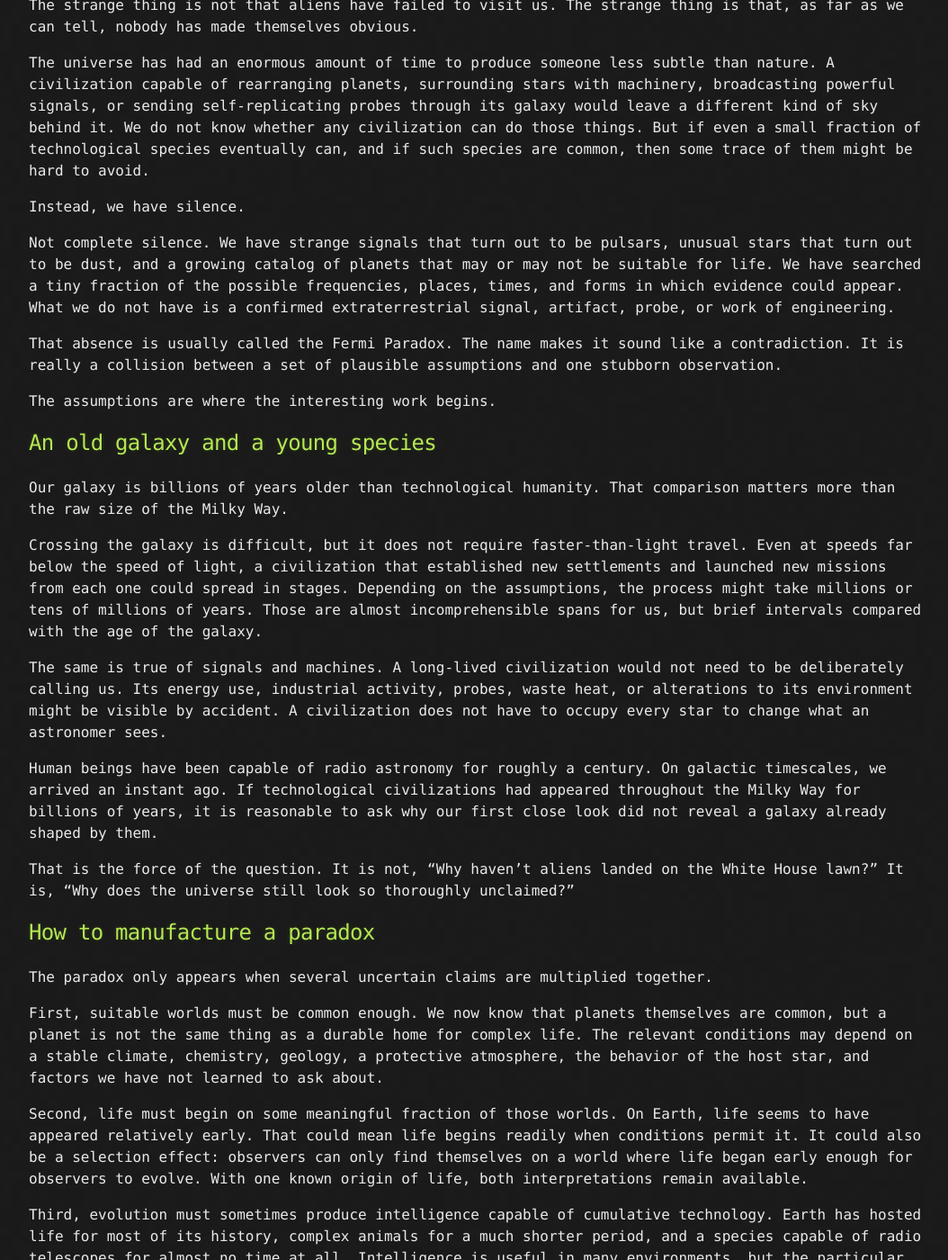
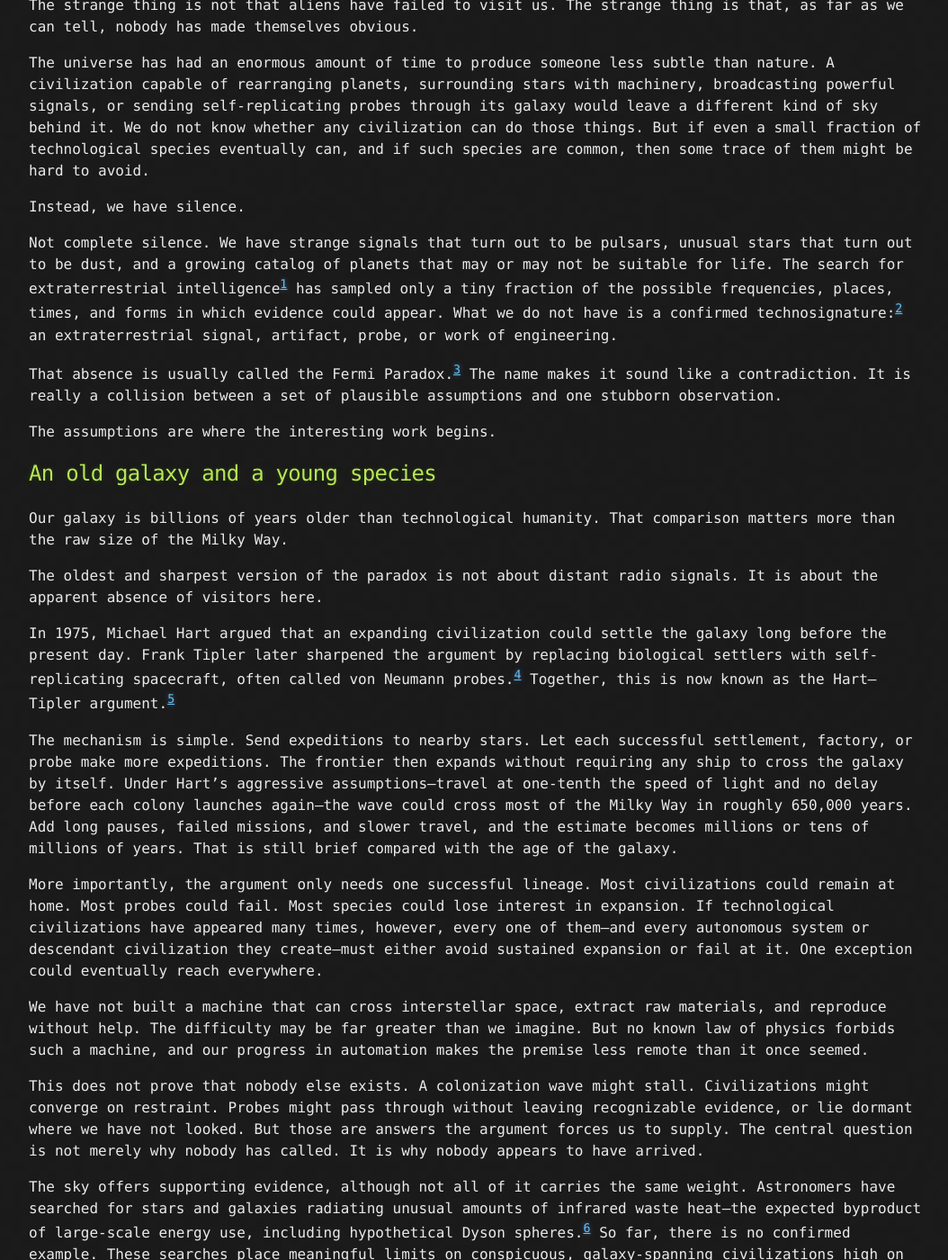
Before and after one commit to Soft-wa-re/simulationist.church, a Jekyll site: the page built from _posts/2026-08-16-where-is-everybody.md, in a window 1280 px wide and 1400 px high, scrolled down 244 px. Shown: the whole window at 90% size, without its empty margins (108-1162 px from the left). Built offline with Jekyll 4.4.1, drawn with Linux system fonts in a browser that asks for light colours; some of the changed text lies outside the part shown.

Commit message:
Hart-Tipler Argument

```diff
--- a/_posts/2026-08-16-where-is-everybody.md
+++ b/_posts/2026-08-16-where-is-everybody.md
@@ -9,9 +9,9 @@ The universe has had an enormous amount of time to produce someone less subtle t
 
 Instead, we have silence.
 
-Not complete silence. We have strange signals that turn out to be pulsars, unusual stars that turn out to be dust, and a growing catalog of planets that may or may not be suitable for life. We have searched a tiny fraction of the possible frequencies, places, times, and forms in which evidence could appear. What we do not have is a confirmed extraterrestrial signal, artifact, probe, or work of engineering.
+Not complete silence. We have strange signals that turn out to be pulsars, unusual stars that turn out to be dust, and a growing catalog of planets that may or may not be suitable for life. The search for extraterrestrial intelligence[^seti] has sampled only a tiny fraction of the possible frequencies, places, times, and forms in which evidence could appear. What we do not have is a confirmed technosignature:[^technosignature] an extraterrestrial signal, artifact, probe, or work of engineering.
 
-That absence is usually called the Fermi Paradox. The name makes it sound like a contradiction. It is really a collision between a set of plausible assumptions and one stubborn observation.
+That absence is usually called the Fermi Paradox.[^fermi-paradox] The name makes it sound like a contradiction. It is really a collision between a set of plausible assumptions and one stubborn observation.
 
 The assumptions are where the interesting work begins.
 
@@ -19,25 +19,35 @@ The assumptions are where the interesting work begins.
 
 Our galaxy is billions of years older than technological humanity. That comparison matters more than the raw size of the Milky Way.
 
-Crossing the galaxy is difficult, but it does not require faster-than-light travel. Even at speeds far below the speed of light, a civilization that established new settlements and launched new missions from each one could spread in stages. Depending on the assumptions, the process might take millions or tens of millions of years. Those are almost incomprehensible spans for us, but brief intervals compared with the age of the galaxy.
+The oldest and sharpest version of the paradox is not about distant radio signals. It is about the apparent absence of visitors here.
 
-The same is true of signals and machines. A long-lived civilization would not need to be deliberately calling us. Its energy use, industrial activity, probes, waste heat, or alterations to its environment might be visible by accident. A civilization does not have to occupy every star to change what an astronomer sees.
+In 1975, Michael Hart argued that an expanding civilization could settle the galaxy long before the present day. Frank Tipler later sharpened the argument by replacing biological settlers with self-replicating spacecraft, often called von Neumann probes.[^self-replicating-spacecraft] Together, this is now known as the Hart–Tipler argument.[^hart-tipler]
 
-Human beings have been capable of radio astronomy for roughly a century. On galactic timescales, we arrived an instant ago. If technological civilizations had appeared throughout the Milky Way for billions of years, it is reasonable to ask why our first close look did not reveal a galaxy already shaped by them.
+The mechanism is simple. Send expeditions to nearby stars. Let each successful settlement, factory, or probe make more expeditions. The frontier then expands without requiring any ship to cross the galaxy by itself. Under Hart's aggressive assumptions—travel at one-tenth the speed of light and no delay before each colony launches again—the wave could cross most of the Milky Way in roughly 650,000 years. Add long pauses, failed missions, and slower travel, and the estimate becomes millions or tens of millions of years. That is still brief compared with the age of the galaxy.
 
-That is the force of the question. It is not, “Why haven't aliens landed on the White House lawn?” It is, “Why does the universe still look so thoroughly unclaimed?”
+More importantly, the argument only needs one successful lineage. Most civilizations could remain at home. Most probes could fail. Most species could lose interest in expansion. If technological civilizations have appeared many times, however, every one of them—and every autonomous system or descendant civilization they create—must either avoid sustained expansion or fail at it. One exception could eventually reach everywhere.
+
+We have not built a machine that can cross interstellar space, extract raw materials, and reproduce without help. The difficulty may be far greater than we imagine. But no known law of physics forbids such a machine, and our progress in automation makes the premise less remote than it once seemed.
+
+This does not prove that nobody else exists. A colonization wave might stall. Civilizations might converge on restraint. Probes might pass through without leaving recognizable evidence, or lie dormant where we have not looked. But those are answers the argument forces us to supply. The central question is not merely why nobody has called. It is why nobody appears to have arrived.
+
+The sky offers supporting evidence, although not all of it carries the same weight. Astronomers have searched for stars and galaxies radiating unusual amounts of infrared waste heat—the expected byproduct of large-scale energy use, including hypothetical Dyson spheres.[^dyson-sphere] So far, there is no confirmed example. These searches place meaningful limits on conspicuous, galaxy-spanning civilizations high on the Kardashev scale,[^kardashev-scale] but they cannot rule out modest, efficient, or deliberately inconspicuous technology.
+
+We have also begun measuring the composition of exoplanet atmospheres by studying their spectra. We have found water, carbon dioxide, methane, and other molecules, but no confirmed biosignature.[^biosignature] That result is much less constraining: only a small and unrepresentative set of atmospheres can currently be studied in useful detail. Atmospheric spectroscopy is the beginning of a search, not yet a strong silence.
+
+Human beings have been capable of radio astronomy for roughly a century. On galactic timescales, we arrived an instant ago. Our remote surveys remain shallow, but the Hart–Tipler question is local and severe. If even one technological lineage began spreading through the Milky Way millions or billions of years before us, why is there no clear trace of it here?
 
 ## How to manufacture a paradox
 
-The paradox only appears when several uncertain claims are multiplied together.
+The paradox only appears when several uncertain claims are multiplied together. This is the same basic structure made famous by the Drake equation,[^drake-equation] although the purpose here is not to produce a confident number.
 
 First, suitable worlds must be common enough. We now know that planets themselves are common, but a planet is not the same thing as a durable home for complex life. The relevant conditions may depend on a stable climate, chemistry, geology, a protective atmosphere, the behavior of the host star, and factors we have not learned to ask about.
 
-Second, life must begin on some meaningful fraction of those worlds. On Earth, life seems to have appeared relatively early. That could mean life begins readily when conditions permit it. It could also be a selection effect: observers can only find themselves on a world where life began early enough for observers to evolve. With one known origin of life, both interpretations remain available.
+Second, life must begin on some meaningful fraction of those worlds. On Earth, life seems to have appeared relatively early. That could mean life begins readily when conditions permit it. It could also be an observer-selection effect:[^anthropic-principle] observers can only find themselves on a world where life began early enough for observers to evolve. With one known origin of life, both interpretations remain available.
 
 Third, evolution must sometimes produce intelligence capable of cumulative technology. Earth has hosted life for most of its history, complex animals for a much shorter period, and a species capable of radio telescopes for almost no time at all. Intelligence is useful in many environments, but the particular combination of language, cooperation, dexterity, energy use, and accumulated culture behind modern technology may be rare.
 
-Fourth, technological civilizations must survive long enough to become conspicuous. The ability to manipulate a planet arrives with the ability to damage one. War, ecological collapse, engineered disease, uncontrolled technology, or some failure mode invisible to us could repeatedly end the story near our present chapter.
+Fourth, technological civilizations must survive long enough to become conspicuous. The ability to manipulate a planet arrives with the ability to damage one. War, ecological collapse, engineered disease, uncontrolled technology, or some failure mode invisible to us could repeatedly end the story near our present chapter. Any consistently difficult step between lifeless matter and a durable spacefaring civilization is a candidate for the Great Filter.[^great-filter]
 
 Fifth, advanced civilizations must do something we could detect. They may not expand. Their energy use may become more efficient rather than more extravagant. Their communication may be tightly directed, encrypted, or based on physics we do not monitor. They may build close to small stars, live in virtual environments, or simply have no reason to announce themselves to a species at our stage of development.
 
@@ -51,7 +61,7 @@ At least one term in that multiplication must be smaller than the optimistic sto
 
 Most proposed solutions fall into a few families.
 
-**Perhaps life, or intelligent life, is rare.** The first replicating chemistry may be an extraordinary accident. Complex cells may be the bottleneck. Multicellular life, general intelligence, language, or technological culture may each require a sequence of contingencies that almost never repeats. A galaxy full of habitable planets need not be a galaxy full of minds.
+**Perhaps life, or intelligent life, is rare.** The first replicating chemistry may be an extraordinary accident. Complex cells may be the bottleneck. Multicellular life, general intelligence, language, or technological culture may each require a sequence of contingencies that almost never repeats. A galaxy full of habitable planets need not be a galaxy full of minds. This family of explanations includes the Rare Earth hypothesis.[^rare-earth]
 
 **Perhaps civilizations do not last.** Intelligence may arise often and still leave almost no overlap between technological species. Civilizations could destroy themselves, lose the conditions that support advanced industry, or encounter dangers that reliably appear as their capabilities grow. In this family of answers, the silence is not evidence that nothing begins. It is evidence that almost nothing continues.
 
@@ -59,7 +69,7 @@ Most proposed solutions fall into a few families.
 
 This answer has a difficult burden: it need not explain why every civilization stays home, but it must explain why nearly all of them do. If civilizations are numerous and varied, even one persistent expansionist society could eventually become difficult to miss.
 
-**Perhaps they are present but difficult to detect.** Our searches may be looking for the technological equivalent of smoke signals. Evidence might be too distant, too old, too small, or too unlike our expectations. Civilizations could conceal themselves intentionally, although proposals involving universal secrecy face the same coordination problem as universal non-expansion. It is easier to imagine one quiet civilization than a galaxy in which everyone remains quiet forever.
+**Perhaps they are present but difficult to detect.** Our searches may be looking for the technological equivalent of smoke signals. Evidence might be too distant, too old, too small, or too unlike our expectations. Civilizations could conceal themselves intentionally, as proposed by the Zoo hypothesis,[^zoo-hypothesis] although universal secrecy faces the same coordination problem as universal non-expansion. It is easier to imagine one quiet civilization than a galaxy in which everyone remains quiet forever.
 
 **Perhaps our premise is wrong in some deeper way.** We may misunderstand what advanced technology looks like, how intelligence behaves, or which features of the universe are available for engineering. This category is useful as a reminder of our ignorance, but it is not yet much of an explanation. A mystery cannot be solved merely by pointing out that the answer may be mysterious.
 
@@ -80,3 +90,17 @@ For our purposes, one unknown matters more than the others: how often does intel
 There is a profound difference between a universe that frequently produces civilizations able to create extraordinary new forms of computation and one in which nearly every civilization disappears before reaching that point. Any theory that depends on ancient, powerful creators first depends on there being creators to do the creating.
 
 The empty sky does not answer that question. It makes the question unavoidable.
+
+[^seti]: [Search for extraterrestrial intelligence](https://en.wikipedia.org/wiki/Search_for_extraterrestrial_intelligence)
+[^technosignature]: [Technosignature](https://en.wikipedia.org/wiki/Technosignature)
+[^fermi-paradox]: [Fermi paradox](https://en.wikipedia.org/wiki/Fermi_paradox)
+[^self-replicating-spacecraft]: [Self-replicating spacecraft](https://en.wikipedia.org/wiki/Self-replicating_spacecraft)
+[^hart-tipler]: [Hart–Tipler conjecture](https://en.wikipedia.org/wiki/Hart%E2%80%93Tipler_conjecture)
+[^dyson-sphere]: [Dyson sphere](https://en.wikipedia.org/wiki/Dyson_sphere)
+[^kardashev-scale]: [Kardashev scale](https://en.wikipedia.org/wiki/Kardashev_scale)
+[^biosignature]: [Biosignature](https://en.wikipedia.org/wiki/Biosignature)
+[^drake-equation]: [Drake equation](https://en.wikipedia.org/wiki/Drake_equation)
+[^anthropic-principle]: [Anthropic principle](https://en.wikipedia.org/wiki/Anthropic_principle)
+[^great-filter]: [Great Filter](https://en.wikipedia.org/wiki/Great_Filter)
+[^rare-earth]: [Rare Earth hypothesis](https://en.wikipedia.org/wiki/Rare_Earth_hypothesis)
+[^zoo-hypothesis]: [Zoo hypothesis](https://en.wikipedia.org/wiki/Zoo_hypothesis)
```
